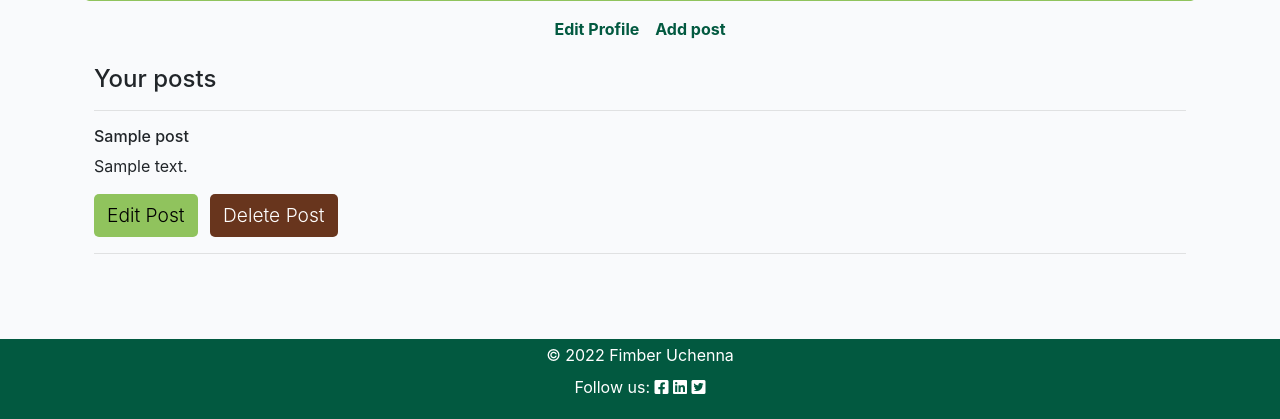
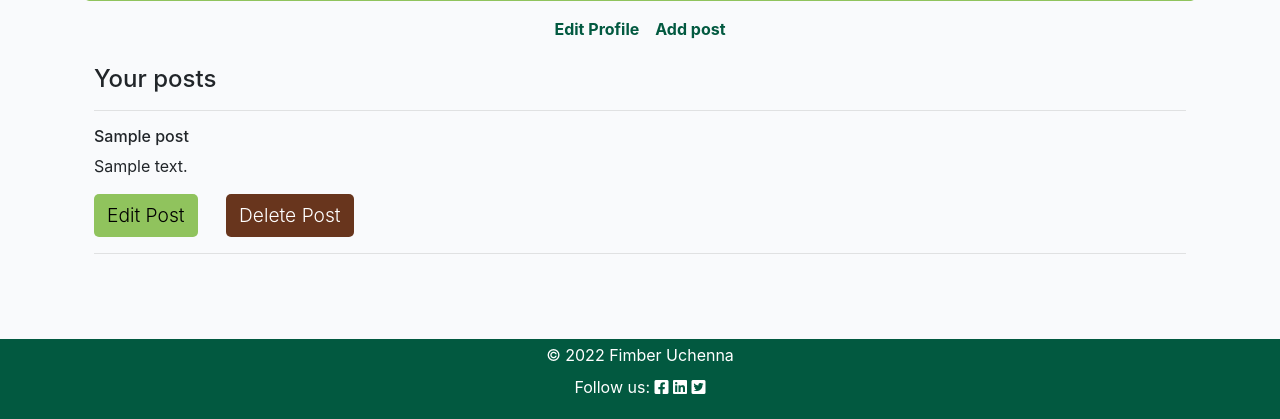
Before and after one commit to uchenna631/mi-earth, a Django app: page /profile/ in a window 1280 px wide. Shown: the part 381-800 px from the top of the page. Run offline with Django 3.2, Linux system fonts and the light colour scheme; a user stored in the database is signed in; tables that the repository leaves empty hold one stand-in row (values such as "Sample post"); some web fonts are replaced.

Commit message:
Add extra styling

```diff
--- a/profiles/templates/profiles/add_post.html
+++ b/profiles/templates/profiles/add_post.html
@@ -7,16 +7,18 @@
 
 {% block content %}
 
-<div class="container mb-3">
+<div class="container my-md-5 mb-4">
     <div class="row justify-content-center">
         <div class="col pb-2 mb-5">
             <form action="{% url 'add_post' %}" method="post" enctype="multipart/form-data">
                 {% csrf_token %}
                 {{ form | crispy }}
-                <button class="btn btn-signup" type="submit">Submit</button>
+                <button class="btn btn-signup mb-3" type="submit">Submit</button>
             </form>
         </div>
     </div>
+</div>
+<div class="mb-3 mb-sm-5">
 
 </div>
 
--- a/profiles/templates/profiles/profile.html
+++ b/profiles/templates/profiles/profile.html
@@ -2,7 +2,7 @@
 
 
 {% block header %}
-<div class="container header-spacer my-3"></div>
+<div class="container header-spacer mb-md-5 my-3"></div>
 {% endblock%}
 
 
@@ -48,9 +48,9 @@
 
 
 
-  <div class="row">
+  <div class="row mb-md-3">
 
-    <div class="col p-4">
+    <div class="col p-4 mb-3 mb-md-5">
       {% if posts %}
 
         <h4>Your posts</h4>
@@ -59,7 +59,7 @@
         {% for post in posts %}
         <h6>{{post}}</h6>
         <p>{{ post.content|safe|truncatechars:150 }}</p>
-        <a class="btn btn-edit mr-2" href="{% url 'edit_post' post.slug %}">Edit Post</a>
+        <a class="btn btn-edit mr-1 mr-md-4" href="{% url 'edit_post' post.slug %}">Edit Post</a>
         <a class="btn btn-delete" href="{% url 'delete' post.slug %}">Delete Post</a>
         <hr>
         {% endfor %}
```
